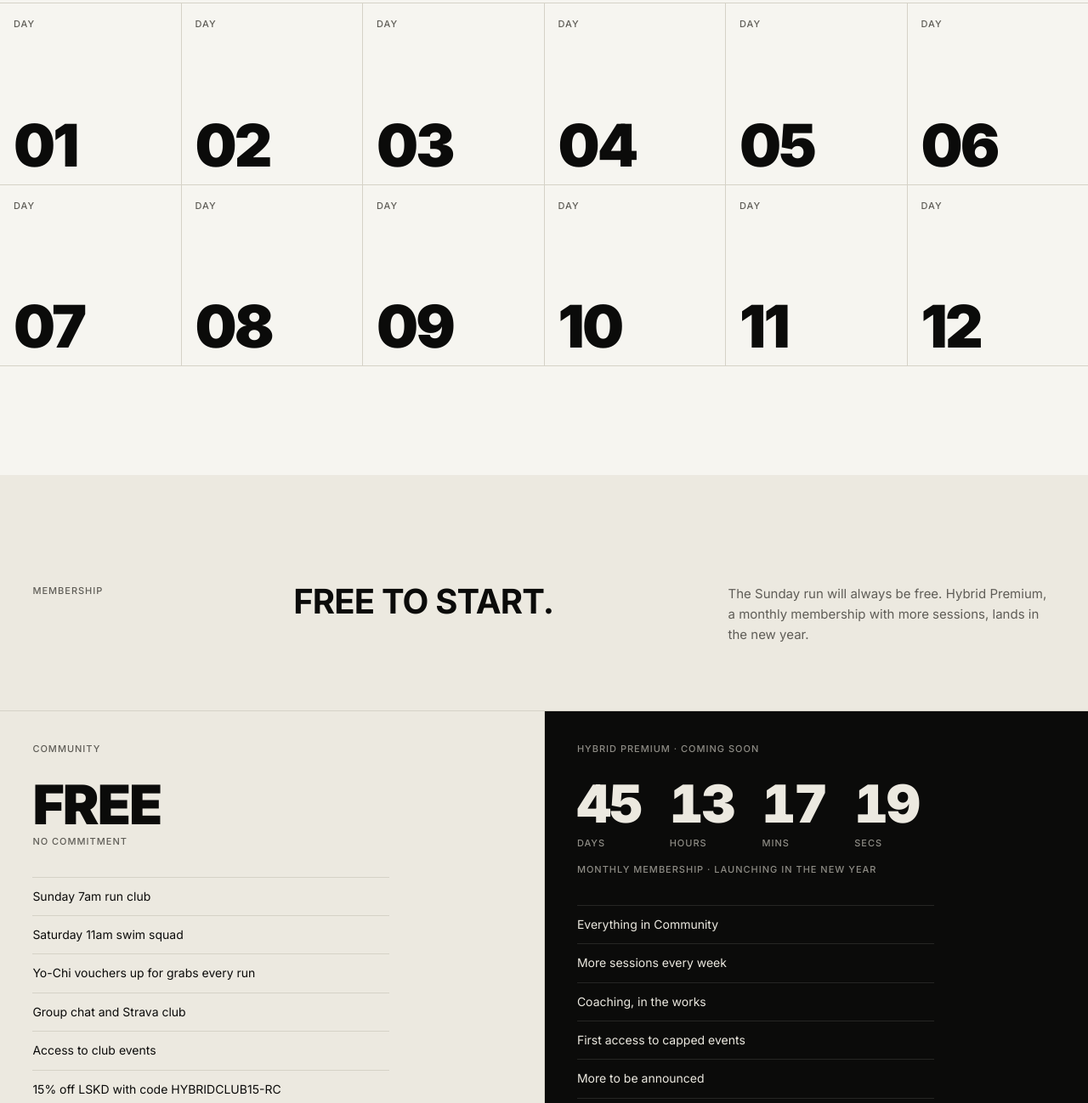
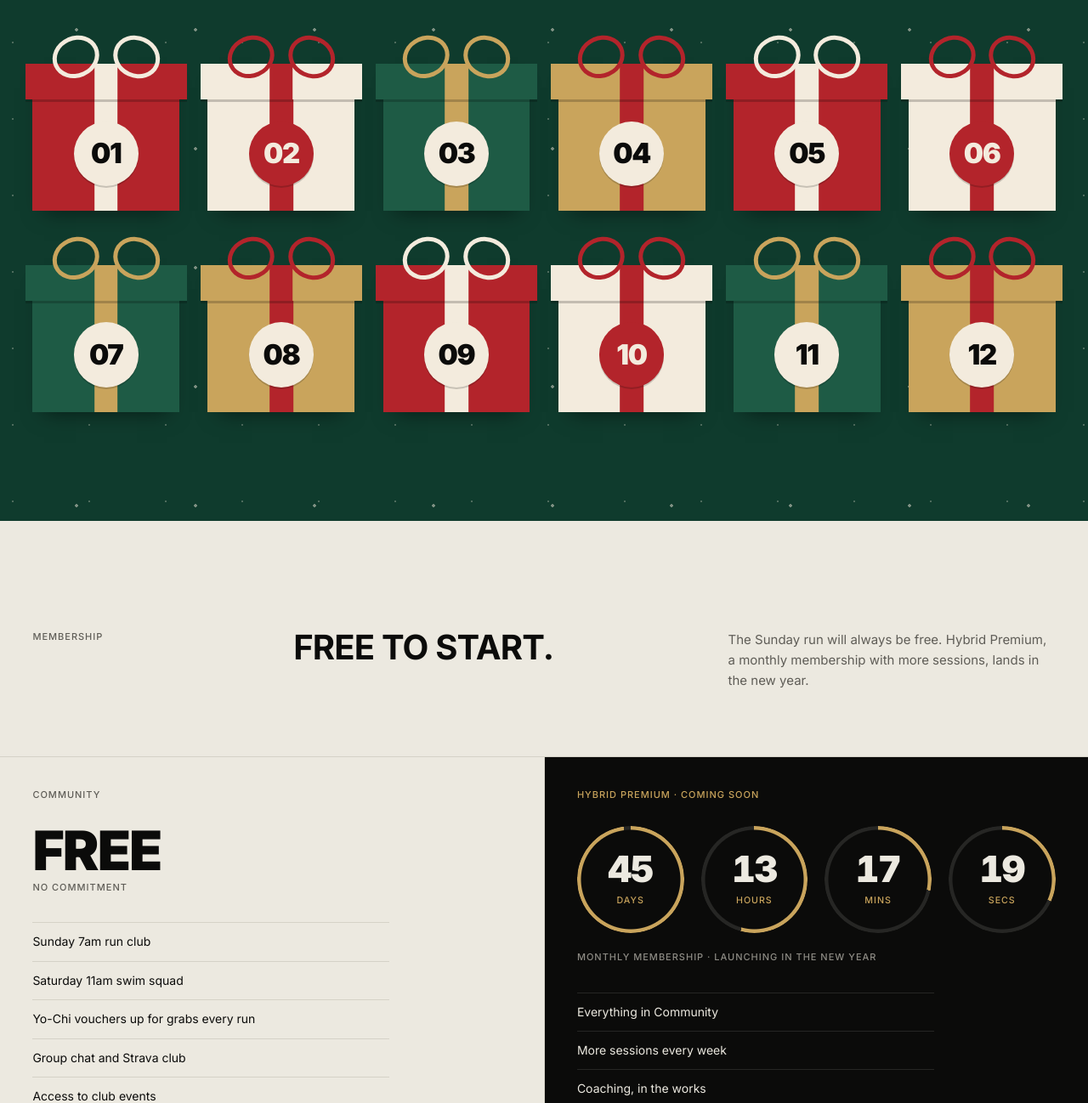
Before and after one commit to coopersmith1345-lang/Hybrid-Club, a plain HTML site: page index.html in a window 1280 px wide. Shown: the part 8715-10013 px from the top of the page at 85% size. Drawn offline with Linux system fonts and the light colour scheme.

Commit message:
Christmas presents for the 12 Days section and gold ring countdown for Hybrid Premium
Co-Authored-By: Claude Fable 5.2 <noreply@anthropic.com>
Claude-Session: https://claude.ai/code/session_01KxvrYAEfmQgadhu3tmT61t

```diff
--- a/index.html
+++ b/index.html
@@ -307,30 +307,30 @@
   </div>
 </section>
 
-<section id="christmas" class="light">
+<section id="christmas" class="xmas">
   <div class="wrap">
     <div class="head">
       <span class="label muted">December · Coming soon</span>
       <h2>12 Days of Christmas.</h2>
       <div class="side">
-        <p class="copy">Twelve days of giveaways for Hybrid Club members this December, with gifts from a different brand each day. Dates and brands are dropping soon.</p>
-        <a href="#join" class="btn ink" style="margin-top:24px">Hear about it first</a>
+        <p class="copy">Twelve days of giveaways for Hybrid Club members this December. A new present each day, from a different brand. Dates and brands are dropping soon.</p>
+        <a href="#join" class="btn fill" style="margin-top:24px">Hear about it first</a>
       </div>
     </div>
-  </div>
-  <div class="days" aria-label="Twelve days of giveaways, coming soon">
-    <div class="day"><span class="label muted">Day</span><b>01</b></div>
-    <div class="day"><span class="label muted">Day</span><b>02</b></div>
-    <div class="day"><span class="label muted">Day</span><b>03</b></div>
-    <div class="day"><span class="label muted">Day</span><b>04</b></div>
-    <div class="day"><span class="label muted">Day</span><b>05</b></div>
-    <div class="day"><span class="label muted">Day</span><b>06</b></div>
-    <div class="day"><span class="label muted">Day</span><b>07</b></div>
-    <div class="day"><span class="label muted">Day</span><b>08</b></div>
-    <div class="day"><span class="label muted">Day</span><b>09</b></div>
-    <div class="day"><span class="label muted">Day</span><b>10</b></div>
-    <div class="day"><span class="label muted">Day</span><b>11</b></div>
-    <div class="day"><span class="label muted">Day</span><b>12</b></div>
+    <div class="gifts" role="img" aria-label="Twelve wrapped presents, one for each day, still to be opened">
+    <div class="gift g-red"><span class="lid"><i></i></span><b>01</b></div>
+    <div class="gift g-cream"><span class="lid"><i></i></span><b>02</b></div>
+    <div class="gift g-pine"><span class="lid"><i></i></span><b>03</b></div>
+    <div class="gift g-gold"><span class="lid"><i></i></span><b>04</b></div>
+    <div class="gift g-red"><span class="lid"><i></i></span><b>05</b></div>
+    <div class="gift g-cream"><span class="lid"><i></i></span><b>06</b></div>
+    <div class="gift g-pine"><span class="lid"><i></i></span><b>07</b></div>
+    <div class="gift g-gold"><span class="lid"><i></i></span><b>08</b></div>
+    <div class="gift g-red"><span class="lid"><i></i></span><b>09</b></div>
+    <div class="gift g-cream"><span class="lid"><i></i></span><b>10</b></div>
+    <div class="gift g-pine"><span class="lid"><i></i></span><b>11</b></div>
+    <div class="gift g-gold"><span class="lid"><i></i></span><b>12</b></div>
+    </div>
   </div>
 </section>
 
@@ -358,12 +358,12 @@
       <a href="#run" class="btn ink">Run with us</a>
     </div>
     <div class="tier dark">
-      <span class="label muted">Hybrid Premium · Coming soon</span>
+      <span class="label gold">Hybrid Premium · Coming soon</span>
       <div class="count" id="count" role="timer" aria-label="Countdown to the new year">
-        <div><b data-u="d">--</b><span class="label muted">Days</span></div>
-        <div><b data-u="h">--</b><span class="label muted">Hours</span></div>
-        <div><b data-u="m">--</b><span class="label muted">Mins</span></div>
-        <div><b data-u="s">--</b><span class="label muted">Secs</span></div>
+        <div class="ring" data-r="d"><b data-u="d">--</b><span class="label">Days</span></div>
+        <div class="ring" data-r="h"><b data-u="h">--</b><span class="label">Hours</span></div>
+        <div class="ring" data-r="m"><b data-u="m">--</b><span class="label">Mins</span></div>
+        <div class="ring" data-r="s"><b data-u="s">--</b><span class="label">Secs</span></div>
       </div>
       <span class="label muted">Monthly membership · Launching in the new year</span>
       <ul>
@@ -452,11 +452,13 @@
   // Hybrid Premium countdown to midnight, 1 January 2027, Sydney time
   (function(){
     const el=document.getElementById('count'); if(!el) return;
-    const end=new Date('2027-01-01T00:00:00+11:00').getTime(), q=u=>el.querySelector('[data-u="'+u+'"]'), p=n=>String(n).padStart(2,'0');
+    const end=new Date('2027-01-01T00:00:00+11:00').getTime(), p=n=>String(n).padStart(2,'0');
+    // each ring drains as its unit runs down (days are measured against 46, the days left at launch of this page)
+    const set=(u,v,max)=>{ el.querySelector('[data-u="'+u+'"]').textContent=p(v); el.querySelector('[data-r="'+u+'"]').style.setProperty('--p',Math.min(1,v/max)); };
     function tick(){
       let t=Math.max(0,end-Date.now())/1000;
-      q('d').textContent=p(Math.floor(t/86400)); q('h').textContent=p(Math.floor(t%86400/3600));
-      q('m').textContent=p(Math.floor(t%3600/60)); q('s').textContent=p(Math.floor(t%60));
+      set('d',Math.floor(t/86400),46); set('h',Math.floor(t%86400/3600),24);
+      set('m',Math.floor(t%3600/60),60); set('s',Math.floor(t%60),60);
     }
     tick(); setInterval(tick,1000);
   })();
--- a/site.css
+++ b/site.css
@@ -225,15 +225,40 @@
   .lv .go{font-size:18px;transition:transform .2s var(--ease)}
   .lv:hover .go{transform:translateX(6px)}
 
-  /* ================= 12 DAYS ================= */
-  .days{display:grid;grid-template-columns:repeat(6,1fr);gap:1px;background:var(--line-l);border-top:1px solid var(--line-l);border-bottom:1px solid var(--line-l)}
-  .day{background:var(--paper);aspect-ratio:1;padding:16px;display:flex;flex-direction:column;justify-content:space-between}
-  .day b{font-weight:900;font-size:clamp(36px,5.4vw,84px);line-height:.85;letter-spacing:-.04em}
+  /* ================= 12 DAYS (the one place the site uses Christmas colour) ================= */
+  .xmas{--pine:#0F3B2D;--pine-l:#1E5B45;--berry:#B3242B;--cream:#F3EBDD;--gold:#C9A45C;
+    background-color:var(--pine);color:var(--cream);
+    background-image:radial-gradient(circle,rgba(243,235,221,.5) 1.5px,transparent 2px),radial-gradient(circle,rgba(243,235,221,.28) 1px,transparent 1.5px);
+    background-size:140px 140px,90px 90px;background-position:20px 30px,60px 80px}
+  .xmas .muted,.xmas p.copy{color:rgba(243,235,221,.78)}
+  .xmas .btn.fill{background:var(--cream);border-color:var(--cream)}
+  .xmas .btn.fill:hover{background:transparent;color:var(--cream)}
+  .gifts{display:grid;grid-template-columns:repeat(6,1fr);gap:clamp(40px,5vw,72px) clamp(16px,2.6vw,40px);padding-top:6%}
+  .gift{position:relative;aspect-ratio:1;background:var(--box);display:grid;place-items:center;container-type:inline-size;box-shadow:0 14px 24px -14px rgba(0,0,0,.55)}
+  .gift::after{content:"";position:absolute;top:0;bottom:0;left:50%;width:16%;transform:translateX(-50%);background:var(--rib)}
+  .gift .lid{position:absolute;z-index:2;top:0;left:-5%;right:-5%;height:24%;background:var(--box);box-shadow:0 3px 0 rgba(0,0,0,.2);transform-origin:10% 100%;transition:transform .25s var(--ease)}
+  .gift .lid i{position:absolute;top:0;bottom:0;left:50%;width:14.5%;transform:translateX(-50%);background:var(--rib)}
+  .gift .lid::before,.gift .lid::after{content:"";position:absolute;bottom:92%;width:24%;height:95%;border:3.2cqi solid var(--rib);border-radius:50%}
+  .gift .lid::before{right:50%;transform:rotate(-24deg);transform-origin:100% 100%}
+  .gift .lid::after{left:50%;transform:rotate(24deg);transform-origin:0 100%}
+  .gift b{position:relative;z-index:3;margin-top:22%;width:44cqi;aspect-ratio:1;border-radius:50%;background:var(--cream);color:#0B0B0A;display:grid;place-items:center;font-weight:900;font-size:19cqi;letter-spacing:-.04em;box-shadow:0 2px 0 rgba(0,0,0,.18)}
+  .gift:hover .lid{transform:translateY(-14%) rotate(-5deg)}
+  .g-red{--box:var(--berry);--rib:var(--cream)}
+  .g-cream{--box:var(--cream);--rib:var(--berry)}
+  .g-cream b{background:var(--berry);color:var(--cream)}
+  .g-pine{--box:var(--pine-l);--rib:var(--gold)}
+  .g-gold{--box:var(--gold);--rib:var(--berry)}
 
   /* ================= PREMIUM COUNTDOWN ================= */
-  .count{display:flex;gap:clamp(18px,2.6vw,36px);margin:28px 0 14px}
-  .count b{display:block;font-weight:900;font-size:clamp(40px,4.8vw,70px);line-height:.9;letter-spacing:-.03em;font-variant-numeric:tabular-nums}
-  .count span{display:block;margin-top:10px}
+  .gold{color:#C9A45C}
+  .count{display:grid;grid-template-columns:repeat(4,minmax(0,128px));gap:clamp(10px,1.6vw,20px);margin:28px 0 20px}
+  .ring{--p:1;position:relative;aspect-ratio:1;display:flex;flex-direction:column;align-items:center;justify-content:center;container-type:inline-size}
+  .ring::before{content:"";position:absolute;inset:0;border-radius:50%;
+    background:conic-gradient(#C9A45C calc(var(--p)*360deg),var(--line-d) 0);
+    -webkit-mask:radial-gradient(farthest-side,transparent calc(100% - 5px),#000 calc(100% - 4px));
+            mask:radial-gradient(farthest-side,transparent calc(100% - 5px),#000 calc(100% - 4px))}
+  .ring b{font-weight:900;font-size:34cqi;line-height:1;letter-spacing:-.03em;font-variant-numeric:tabular-nums}
+  .ring span{margin-top:5cqi;font-size:max(8px,8.5cqi);color:#C9A45C}
 
   /* ================= CHALLENGE PAGE ================= */
   .ch-hero{padding:calc(60px + clamp(48px,7vw,96px)) 0 clamp(48px,6vw,80px);border-bottom:1px solid var(--line-d)}
@@ -331,8 +356,7 @@
   }
   @media(max-width:560px){
     .carousel{grid-auto-columns:82%}
-    .days{grid-template-columns:repeat(3,1fr)}
-    .day{padding:12px}
+    .gifts{grid-template-columns:repeat(3,1fr);gap:44px 22px;padding-top:10%}
     .opts{grid-template-columns:1fr}
     .tiles{grid-template-columns:1fr}
     .tile{min-height:0}
```
